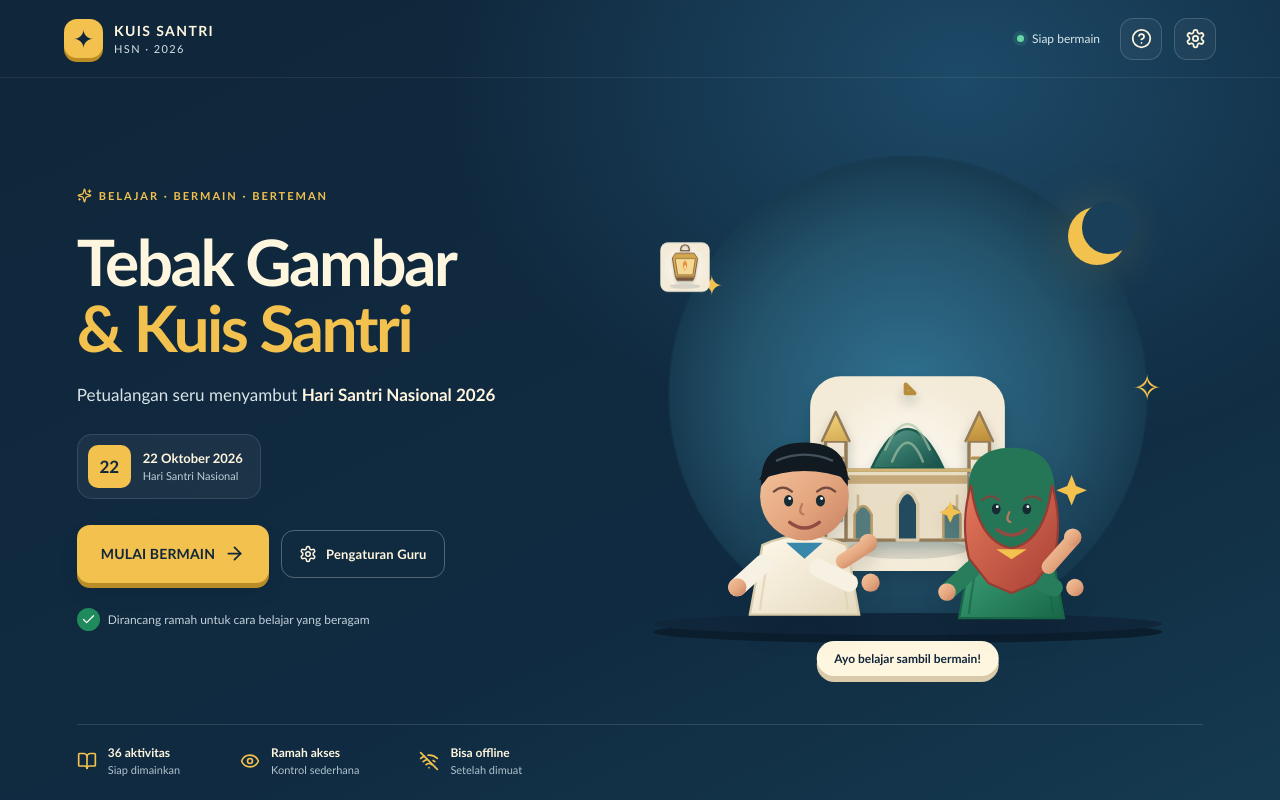
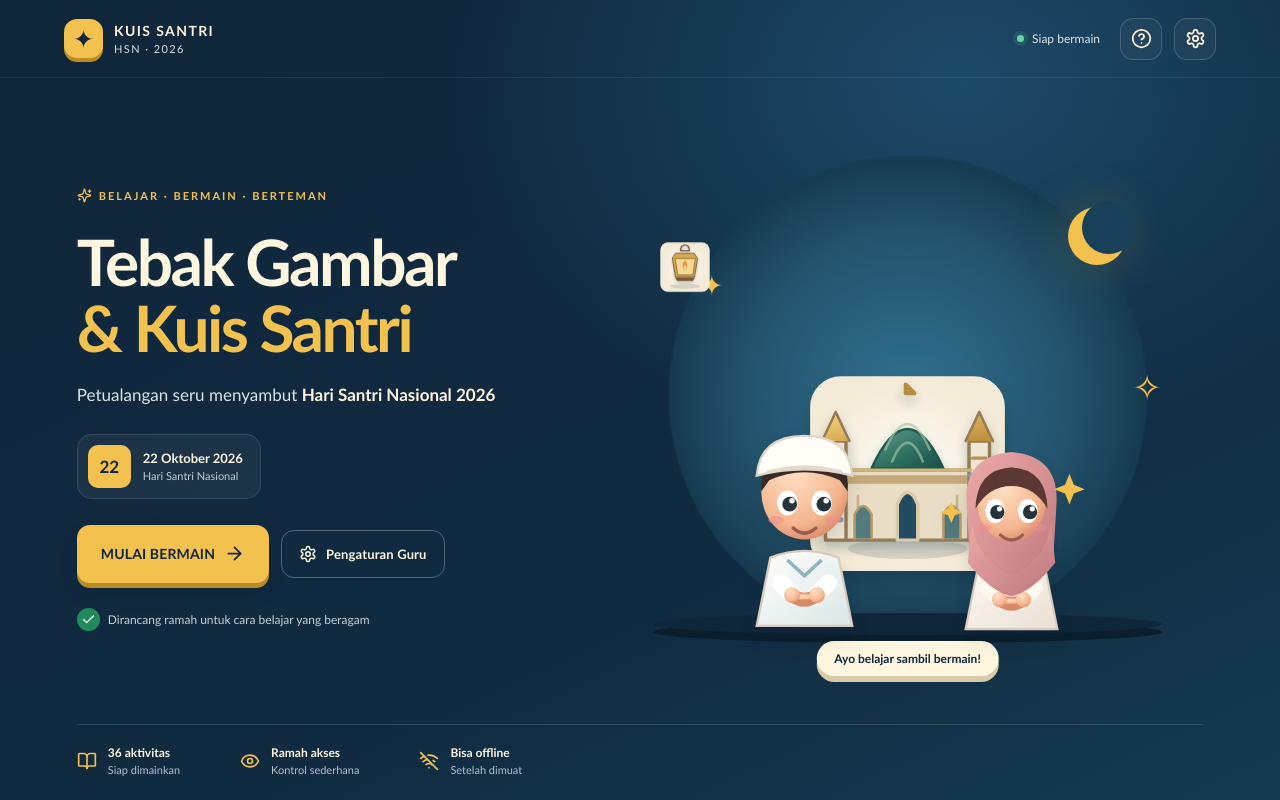
Before and after one commit to mim1654/tebak-gambar-kuis-santri-2026, a React (Vite) app: page / in a window 1280 px wide. Built offline with nearby package versions, Linux system fonts and the light colour scheme.

Commit message:
Improve santri mascot to friendly chibi style

```diff
--- a/src/components/Artwork.tsx
+++ b/src/components/Artwork.tsx
@@ -36,32 +36,29 @@ export function Artwork({name,size=112}:{name:string;size?:number}) {
 }
 export function Mascot({girl=false,pose='wave'}:{girl?:boolean;pose?:'wave'|'think'|'celebrate'|'rest'}) {
  const id=React.useId().replace(/:/g,'');
- const skin=`skin-${id}`, cloth=`cloth-${id}`, scarf=`scarf-${id}`;
- const arm=pose==='rest'?'M124 139L143 151':pose==='think'?'M124 130L143 110':pose==='celebrate'?'M124 130L146 105':'M124 130L146 116';
- return <svg className="mascot" role="img" aria-label={girl?'Santriwati memakai hijab hijau':'Santri memakai peci dan baju koko'} viewBox="0 0 180 205" focusable="false">
+ const skin='skin-'+id, cloth='cloth-'+id, scarf='scarf-'+id;
+ const handsTogether=pose==='wave'||pose==='rest';
+ const faceY=girl?73:69;
+ return <svg className="mascot" role="img" aria-label={girl?'Santriwati berhijab merah muda':'Santri kecil memakai peci putih'} viewBox="0 0 180 205" focusable="false">
   <defs>
-   <linearGradient id={skin} x1="0" y1="0" x2="1" y2="1"><stop stopColor="#f5c59f"/><stop offset=".55" stopColor="#e4a77f"/><stop offset="1" stopColor="#c88061"/></linearGradient>
-   <linearGradient id={cloth} x1="0" y1="0" x2="1" y2="1"><stop stopColor={girl?'#42a77d':'#fff9eb'}/><stop offset="1" stopColor={girl?'#176747':'#e5dac0'}/></linearGradient>
-   <linearGradient id={scarf} x1="0" y1="0" x2="1" y2="1"><stop stopColor="#e5795c"/><stop offset="1" stopColor="#a83f34"/></linearGradient>
+   <radialGradient id={skin} cx="38%" cy="28%" r="78%"><stop stopColor="#ffe0c4"/><stop offset=".72" stopColor="#f4b58e"/><stop offset="1" stopColor="#d88968"/></radialGradient>
+   <linearGradient id={cloth} x1="0" y1="0" x2="1" y2="1"><stop stopColor={girl?'#fffaf2':'#fffefa'}/><stop offset="1" stopColor={girl?'#eadfd4':'#d9e6e8'}/></linearGradient>
+   <linearGradient id={scarf} x1="0" y1="0" x2="1" y2="1"><stop stopColor="#edaaa8"/><stop offset="1" stopColor="#bd777d"/></linearGradient>
   </defs>
-  <ellipse cx="90" cy="190" rx="48" ry="8" fill="#10263a" opacity=".12"/>
-  <path d="M53 116Q90 99 127 116l11 61H42z" fill={`url(#${cloth})`} stroke={girl?'#176747':'#d8cba9'} strokeWidth="2"/>
-  <path d="M58 128q-5 27-7 45m70-45q5 27 7 45" fill="none" stroke={girl?'#176747':'#dfd2b1'} strokeWidth="2" opacity=".7"/>
-  <path d="M54 132 31 153m71-17 27 13" stroke={girl?'#287d5d':'#f7f1e4'} strokeWidth="16" strokeLinecap="round"/>
-  <circle cx="31" cy="153" r="8" fill={`url(#${skin})`}/>
-  <circle cx="148" cy="149" r="8" fill={`url(#${skin})`}/>
-  <circle cx="90" cy="73" r="39" fill={`url(#${skin})`}/>
-  <path d={girl?'M51 70Q46 21 90 21Q134 21 129 70L123 111Q107 139 90 145Q73 139 57 111Z':'M52 64Q50 26 90 26Q130 26 128 64L118 51H62Z'} fill={girl?'#247657':'#111a20'}/>
-  {girl&&<path d="M53 55Q43 89 51 122L69 145 90 154 111 145 129 122Q137 88 127 55Q121 107 90 113Q59 107 53 55Z" fill={`url(#${scarf})`} stroke="#963c32" strokeWidth="2"/>}
-  {!girl&&<><path d="M50 59Q90 43 130 59L124 48H56Z" fill="#111a20"/><path d="M65 42Q90 31 115 42" fill="none" stroke="#43515a" strokeWidth="2"/></>}
-  <path d="M63 69q8-7 16 0m22 0q8-7 16 0" fill="none" stroke="#704b3e" strokeWidth="2" strokeLinecap="round"/>
-  <ellipse cx="76" cy="77" rx="4" ry="5" fill="#172b32"/><ellipse cx="104" cy="77" rx="4" ry="5" fill="#172b32"/>
-  <circle cx="77" cy="75" r="1.3" fill="#fff"/><circle cx="105" cy="75" r="1.3" fill="#fff"/>
-  <path d="M88 80q-4 8 1 9" fill="none" stroke="#bd795c" strokeWidth="2" strokeLinecap="round"/>
-  <path d="M77 96q13 10 26 0" fill="none" stroke="#914b43" strokeWidth="3" strokeLinecap="round"/>
-  <path d={girl?'M76 114 90 123 104 114':'M74 114 90 128 106 114'} fill={girl?'#f2c14e':'#3787aa'}/>
-  <path d={arm} stroke={`url(#${skin})`} strokeWidth="13" strokeLinecap="round"/>
-  <circle cx={pose==='rest'?143:pose==='think'?143:pose==='celebrate'?146:146} cy={pose==='rest'?151:pose==='think'?108:pose==='celebrate'?103:114} r="8" fill={`url(#${skin})`}/>
-  {pose==='celebrate'&&<g fill="#f2c14e"><path d="M145 46l4 10 10 4-10 4-4 10-4-10-10-4 10-4Z"/><path d="M34 70l3 7 7 3-7 3-3 7-3-7-7-3 7-3Z"/></g>}
+  <ellipse cx="90" cy="191" rx="44" ry="7" fill="#10263a" opacity=".16"/>
+  <path d="M60 127Q90 115 120 127L132 187H48Z" fill={`url(#${cloth})`} stroke="#d7cbbb" strokeWidth="2"/>
+  <path d="M75 129L90 143 105 129" fill="none" stroke={girl?'#c48283':'#8eb4bf'} strokeWidth="3"/>
+  <path d="M69 149L82 162M111 149L98 162" stroke={girl?'#fff8f0':'#fff'} strokeWidth="15" strokeLinecap="round"/>
+  <path d="M79 160Q90 168 101 160" fill="none" stroke={`url(#${skin})`} strokeWidth="12" strokeLinecap="round"/>
+  <circle cx="79" cy="160" r="7" fill={`url(#${skin})`}/><circle cx="101" cy="160" r="7" fill={`url(#${skin})`}/>
+  <ellipse cx="90" cy={faceY} rx="38" ry="42" fill={`url(#${skin})`}/>
+  {girl?<><path d="M49 74Q45 29 90 25Q135 29 131 75L128 126Q112 151 90 157Q68 151 52 126Z" fill={`url(#${scarf})`}/><ellipse cx="90" cy="73" rx="31" ry="34" fill={`url(#${skin})`}/><path d="M57 77Q58 41 90 39Q122 41 123 77Q111 56 90 56Q69 56 57 77Z" fill="#5b3834"/><path d="M54 90Q58 124 90 138Q122 124 126 90L130 126Q111 151 90 157Q69 151 50 126Z" fill={`url(#${scarf})`}/></>:<><path d="M52 69Q50 31 90 29Q130 31 128 69L121 59Q90 45 59 59Z" fill="#382b27"/><path d="M48 55Q51 20 90 20Q129 20 132 55Q90 44 48 55Z" fill="#fffdf5" stroke="#ddd5c9" strokeWidth="2"/><path d="M57 52Q90 43 123 52" fill="none" stroke="#e5d9c8" strokeWidth="3"/></>}
+  <ellipse cx="75" cy="79" rx="9" ry="11" fill="#fff"/><ellipse cx="105" cy="79" rx="9" ry="11" fill="#fff"/>
+  <circle cx="77" cy="80" r="6.5" fill="#26333a"/><circle cx="107" cy="80" r="6.5" fill="#26333a"/>
+  <circle cx="79" cy="77" r="2.4" fill="#fff"/><circle cx="109" cy="77" r="2.4" fill="#fff"/>
+  <ellipse cx="65" cy="94" rx="7" ry="3.5" fill="#eb8f8d" opacity=".55"/><ellipse cx="115" cy="94" rx="7" ry="3.5" fill="#eb8f8d" opacity=".55"/>
+  <path d="M80 101Q90 110 100 101" fill="none" stroke="#985b50" strokeWidth="3" strokeLinecap="round"/>
+  {pose==='celebrate'&&<g fill="#f2c14e"><path d="M143 45l4 10 10 4-10 4-4 10-4-10-10-4 10-4Z"/><path d="M35 70l3 7 7 3-7 3-3 7-3-7-7-3 7-3Z"/></g>}
+  {pose==='think'&&<g><path d="M119 133L143 107" stroke={`url(#${skin})`} strokeWidth="13" strokeLinecap="round"/><circle cx="145" cy="105" r="7" fill={`url(#${skin})`}/><circle cx="149" cy="91" r="3" fill="#f2c14e"/></g>}
  </svg>;
 }
```
